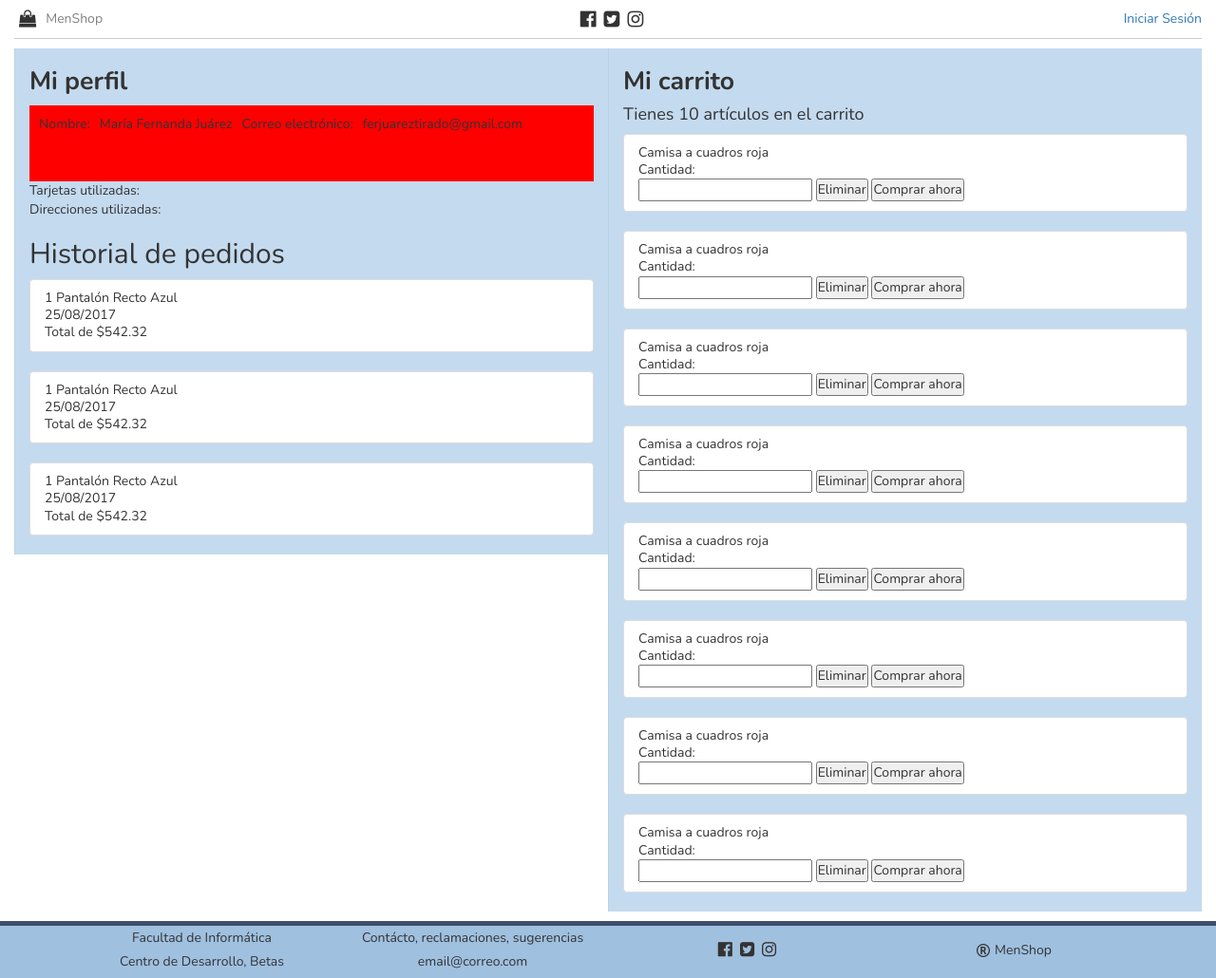
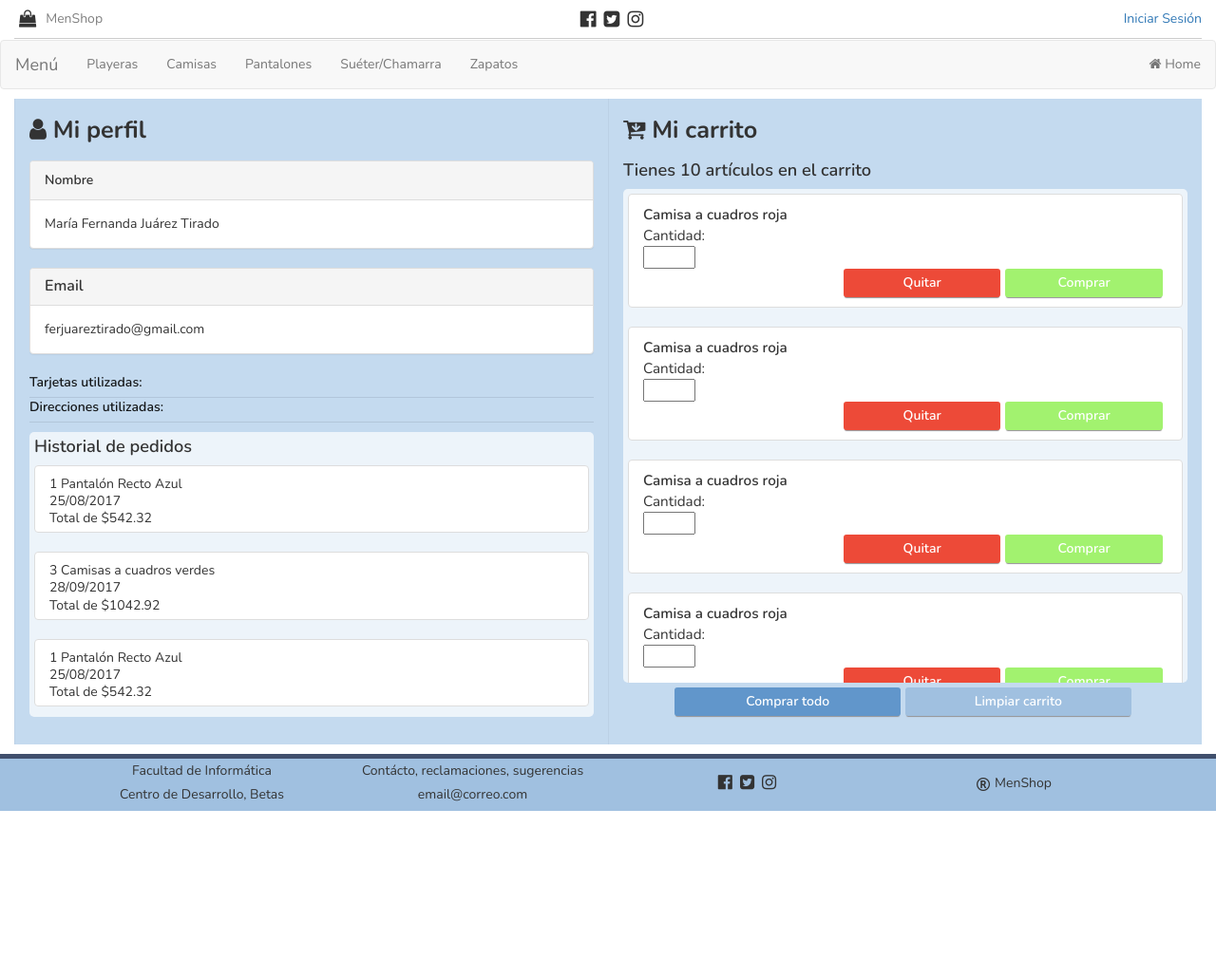
Before and after one commit to Fernandaj22/carrito, a PHP site: page /micart.php in a window 1280 px wide. Shown: the whole page at 95% size. After the commit the page ends 854 px from the top, so only its background shows below. Run offline with PHP 8.4, Linux system fonts and the light colour scheme.

Commit message:
Mi carrito/Perfil

```diff
--- a/css/estilos.css
+++ b/css/estilos.css
@@ -139,7 +139,7 @@ body, html{
 .bannercart{
 	float: left !important;
 	position: relative !important;
-	height: 41px !important;
+	height: 30px !important;
 	display: flex;
 	justify-content: center;
 	align-content: center;
@@ -295,6 +295,14 @@ body, html{
 	background-repeat: cover;
 	margin-bottom: 3px;
 }
+.imgcate0{
+	width: 100%;
+	height: 39px !important;
+	background-position: center;
+	background-size: 100%;
+	background-repeat: cover;
+	margin-bottom: 3px;
+}
 /*B U S C A D O R*/
 .buscador{
 	width: 100%;
@@ -435,34 +443,191 @@ body, html{
 	background: #c4daef;
 	border-left: 1px solid rgba(0,0,0,.04);
 	margin-top: 10px;
+	height: 680px !important;
 }
 .lado6>h2{
 	width: 100% !important;
 	height: 30px !important;
-	float: left !important;
 	position: relative !important;
 	font-weight: 700 !important;
-	font-size: 1.9em;
+	font-size: 1.8em;
+	margin-bottom: 15px;
 }
-.lado6>.personal{
+summary{
 	width: 100%;
-	height: 80px;
+    outline: none;
+    color: rgba(0,0,0,.9);
+    font-weight: 600;
+    border-bottom: .5px solid rgba(0,0,0,.09);
+    padding-bottom: 5px;
+    box-sizing: border-box;
+    cursor: pointer;
+}
+details>p{
+	padding-left: 5px !important;
+	outline: none;
+}
+details summary::-webkit-details-marker {
+    color: rgba(0, 4, 33, .6);
+}
+details{
+	width: 100%;
+}
+.historial{
+	width: 100%;
+	height: 300px;
 	float: left;
 	position: relative;
-	background: red;
+	overflow-y: scroll;
+	margin-top: 10px;
+	padding: 5px;
+	box-sizing: border-box;
+	background: rgba(255,255,255,.7);
+	border-radius: 5px;
 }
-	.personal>p{
+.bold{
+	font-weight: 600;
+}
+.historial>h3{
+	font-size: 1.3em;
+	font-weight: 600;
+	margin-top: 0px !important;
+}
+	::-webkit-scrollbar {
+	  width: 7px;
+	  height: 7px;
+	}
+	::-webkit-scrollbar-button {
+	  width: 0px;
+	  height: 0px;
+	}
+	::-webkit-scrollbar-thumb {
+	  background: #acacac;
+	  border: 0px none #acacac;
+	  border-radius: 50px;
+	}
+	::-webkit-scrollbar-thumb:hover {
+	  background: #acacac;
+	}
+	::-webkit-scrollbar-thumb:active {
+	  background: #acacac;
+	}
+	::-webkit-scrollbar-track {
+	  background: #ffffff;
+	  border: 0px none #ffffff;
+	  border-radius: 50px;
+	}
+	::-webkit-scrollbar-track:hover {
+	  background: #ffffff;
+	}
+	::-webkit-scrollbar-track:active {
+	  background: #ffffff;
+	}
+	::-webkit-scrollbar-corner {
+	  background: transparent;
+	}
+.lado6>h3{
+	font-size: 1.3em;
+	font-weight: 600;
+	margin-top: 0px !important;
+}
+.pedidos{
+	width: 100%;
+	height: 520px;
+	float: left;
+	position: relative;
+	overflow-y: scroll;
+	padding: 5px;
+	box-sizing: border-box;
+	background: rgba(255,255,255,.7);
+	border-radius: 5px;
+}
+.pedidot{
+	height: 120px !important;
+}
+.pedidot>p{
+	font-size: 1.09em;
+	margin-top: 2px !important;
+}
+.list-group-item{
+	cursor: default;
+	padding-bottom: 5px !important;
+}
+/*.select:hover{
+	background: #d1e6fc;
+}*/
+input[type=number]{
+	width: 10% !important;
+	float: left !important;
+	position: relative;
+}
+.opindividual{
+	width: 100% !important;
+	float: right !important;
+}
+	.opindividual>input[type=submit]{
+		width: 30% !important;
+		float: right !important;
+		margin-right: 5px;
+		padding: 5px !important;
+		box-sizing: border-box;
 		height: 30px;
-		float: left;
-		position: relative;
-		margin-left: 10px;
-		margin-top: 10px;
+		border: none;
+		cursor: pointer;
+		color: #fff;
+		font-weight: 600;
+		outline: none;
+		border-radius: 3px;
+		box-shadow: 0px 2px 1px -1px rgba(148,146,148,1);
+	}
+	.colorc{
+		background:#a2f26f !important;
+	}
+	.colore{
+		background:#ed4a38;
+	}
+.opcompra{
+	width: 100%;
+	height: 30px;
+	float: left;
+	position: relative;
+	margin-top: 5px;
+	display: flex;
+	justify-content: center;
+	align-content: center;
+	align-items: center;
+}
+	.opcompra>input[type=submit]{
+		width: 40% !important;
+		float: right !important;
+		padding: 3px !important;
+		margin-right: 5px;
+		box-sizing: border-box;
+		height: 30px;
+		border: none;
+		cursor: pointer;
+		color: #fff;
+		font-weight: 600;
+		outline: none;
+		border-radius: 3px;
+		box-shadow: 0px 2px 1px -1px rgba(148,146,148,1);
+	}
+	.opcompra>input[type=submit]:hover{
+		top: 1px;
+	}
+	.colorc{
+		background:#9cf246;
+	}
+	.colore{
+		background:#ed4a38;
 	}
 /*F O O T E R*/
 footer{
 	background: #a0c0e0 !important;
 	line-height: 15px;
 	margin-top: 10px;
+	bottom: 0px !important;
+	z-index: 9999 !important;
 	display: flex;
 	justify-content: center;
 	align-items: center;
--- a/micart.php
+++ b/micart.php
@@ -28,15 +28,53 @@
 		</div>
 	</header>
 
-	<div class="container bannercart"></div>
+	<div class="container-fluid">
+		<div class="col-xs-12 imgcate0 img-responsive" id="top"></div>
+	</div>
+
+	<nav class="navbar navbar-default border" role="navigation">
+  		<div class="navbar-header txto">
+    		<button type="button" class="navbar-toggle" data-toggle="collapse" data-target=".navbar-collapse">
+      		<span class="icon-bar"></span>
+      		<span class="icon-bar"></span>
+      		<span class="icon-bar"></span>
+    		</button>
+    		 <a class="navbar-brand" href="" style="cursor:default;">Menú</a>
+  		</div>
+
+  		<div class="navbar-collapse collapse container">
+	   		<ul class="nav navbar-nav navbar-left right">
+		     	 <li class="hover"><a href="#">Playeras</a></li>
+		      	 <li class="hover"><a href="camisas.php">Camisas</a></li>
+		      	 <li class="hover"><a href="pantalones.php">Pantalones</a></li>
+		      	 <li class="hover"><a href="chamarras.php">Suéter/Chamarra</a></li>
+		      	 <li class="hover"><a href="zapatos.php">Zapatos</a></li>
+	    	</ul>
+
+	    	<ul class="nav navbar-nav navbar-right home">
+        		<li class="hover"><a href="principal.php"><i class="fa fa-home" aria-hidden="true"></i> Home</a></li>
+    		</ul>
+ 		</div>
+	</nav>
 
 	<div class="container-fluid">
 		<div class="col-xs-12 col-sm-6 col-md-6 col-lg-6 lado6">
-			<h2>Mi perfil</h2>
+			<h2><i class="fa fa-user" aria-hidden="true"></i> Mi perfil</h2>
 
-			<div class="personal">
-				<p>Nombre: </p> <p>María Fernanda Juárez</p>
-				<p>Correo electrónico: </p> <p>ferjuareztirado@gmail.com</p>
+			<div class="panel panel-default personal">
+			  <div class="panel-heading bold">Nombre</div>
+			  <div class="panel-body">
+			    María Fernanda Juárez Tirado
+			  </div>
+			</div>
+
+			<div class="panel panel-default">
+			  <div class="panel-heading">
+			    <h3 class="panel-title bold">Email</h3>
+			  </div>
+			  <div class="panel-body">
+			    ferjuareztirado@gmail.com
+			  </div>
 			</div>
 
 			<details>
@@ -51,16 +89,23 @@
 			  <summary>Direcciones utilizadas: </summary>
 			  <p>Av. Pie de la Cuesta 2015-A no. 117 condominio Tamayo, Querétaro, Qro.</p>
 			  <p>Av. Pie de la Cuesta 2015-A no. 117 condominio Tamayo, Querétaro, Qro.</p>
-			  <p>Av. Pie de la Cuesta 2015-A no. 117 condominio Tamayo, Querétaro, Qro.</p>0 bhhhhhhhhhhhhhhn
+			  <p>Av. Pie de la Cuesta 2015-A no. 117 condominio Tamayo, Querétaro, Qro.</p>
 			</details>
 
-			<div>
-				<h2>Historial de pedidos</h2>
+			<div class="historial">
+				<h3>Historial de pedidos</h3>
 				<div class="list-group">
 				  <div class="list-group-item">
 				    <p class="list-group-item-text">1 Pantalón Recto Azul</p>
 				    <p class="list-group-item-text">25/08/2017</p>
 				    <p class="list-group-item-text">Total de $542.32</p>
+				  </div>
+				</div>
+				<div class="list-group">
+				  <div class="list-group-item">
+				    <p class="list-group-item-text">3 Camisas a cuadros verdes</p>
+				    <p class="list-group-item-text">28/09/2017</p>
+				    <p class="list-group-item-text">Total de $1042.92</p>
 				  </div>
 				</div>
 				<div class="list-group">
@@ -72,83 +117,71 @@
 				</div>
 				<div class="list-group">
 				  <div class="list-group-item">
-				    <p class="list-group-item-text">1 Pantalón Recto Azul</p>
-				    <p class="list-group-item-text">25/08/2017</p>
-				    <p class="list-group-item-text">Total de $542.32</p>
+				    <p class="list-group-item-text">3 Camisas a cuadros verdes</p>
+				    <p class="list-group-item-text">28/09/2017</p>
+				    <p class="list-group-item-text">Total de $1042.92</p>
 				  </div>
 				</div>
 			</div>
 		</div>
 
 		<div class="col-xs-12 col-sm-6 col-md-6 col-lg-6 lado6">
-			<h2>Mi carrito</h2>
+			<h2><i class="fa fa-cart-arrow-down" aria-hidden="true"></i> Mi carrito</h2>
 
-			<h4>Tienes 10 artículos en el carrito</h4>
-			<div>
+			<h3>Tienes 10 artículos en el carrito</h3>
+			<div class="pedidos">
 				<div class="list-group">
-				  <div class="list-group-item">
-				    <p class="list-group-item-text">Camisa a cuadros roja</p>
-				    <p class="list-group-item-text">Cantidad: </p> <input type="number" name="">
-				    <input type="submit" name="" value="Eliminar">
-				    <input type="submit" name="" value="Comprar ahora">
+				  <div class="list-group-item select pedidot">
+				    <p class="list-group-item-text bold">Camisa a cuadros roja</p>
+					<p class="list-group-item-text">Cantidad:</p>
+					<input type="number" name="" min="0">
+					<div class="opindividual">
+						<input type="submit" name="" value="Comprar" class="colorc">
+					    <input type="submit" name="" value="Quitar" class="colore">
+					</div>
 				  </div>
 				</div>
+
 				<div class="list-group">
-				  <div class="list-group-item">
-				    <p class="list-group-item-text">Camisa a cuadros roja</p>
-				    <p class="list-group-item-text">Cantidad: </p> <input type="number" name="">
-				    <input type="submit" name="" value="Eliminar">
-				    <input type="submit" name="" value="Comprar ahora">
+				  <div class="list-group-item select pedidot">
+				    <p class="list-group-item-text bold">Camisa a cuadros roja</p>
+					<p class="list-group-item-text">Cantidad:</p>
+					<input type="number" name="" min="0">
+					<div class="opindividual">
+						<input type="submit" name="" value="Comprar" class="colorc">
+					    <input type="submit" name="" value="Quitar" class="colore">
+					</div>
 				  </div>
 				</div>
+
 				<div class="list-group">
-				  <div class="list-group-item">
-				    <p class="list-group-item-text">Camisa a cuadros roja</p>
-				    <p class="list-group-item-text">Cantidad: </p> <input type="number" name="">
-				    <input type="submit" name="" value="Eliminar">
-				    <input type="submit" name="" value="Comprar ahora">
+				  <div class="list-group-item select pedidot">
+				    <p class="list-group-item-text bold">Camisa a cuadros roja</p>
+					<p class="list-group-item-text">Cantidad:</p>
+					<input type="number" name="" min="0">
+					<div class="opindividual">
+						<input type="submit" name="" value="Comprar" class="colorc">
+					    <input type="submit" name="" value="Quitar" class="colore">
+					</div>
 				  </div>
 				</div>
+
 				<div class="list-group">
-				  <div class="list-group-item">
-				    <p class="list-group-item-text">Camisa a cuadros roja</p>
-				    <p class="list-group-item-text">Cantidad: </p> <input type="number" name="">
-				    <input type="submit" name="" value="Eliminar">
-				    <input type="submit" name="" value="Comprar ahora">
+				  <div class="list-group-item select pedidot">
+				    <p class="list-group-item-text bold">Camisa a cuadros roja</p>
+					<p class="list-group-item-text">Cantidad:</p>
+					<input type="number" name="" min="0">
+					<div class="opindividual">
+						<input type="submit" name="" value="Comprar" class="colorc">
+					    <input type="submit" name="" value="Quitar" class="colore">
+					</div>
 				  </div>
 				</div>
-				<div class="list-group">
-				  <div class="list-group-item">
-				    <p class="list-group-item-text">Camisa a cuadros roja</p>
-				    <p class="list-group-item-text">Cantidad: </p> <input type="number" name="">
-				    <input type="submit" name="" value="Eliminar">
-				    <input type="submit" name="" value="Comprar ahora">
-				  </div>
-				</div>
-				<div class="list-group">
-				  <div class="list-group-item">
-				    <p class="list-group-item-text">Camisa a cuadros roja</p>
-				    <p class="list-group-item-text">Cantidad: </p> <input type="number" name="">
-				    <input type="submit" name="" value="Eliminar">
-				    <input type="submit" name="" value="Comprar ahora">
-				  </div>
-				</div>
-				<div class="list-group">
-				  <div class="list-group-item">
-				    <p class="list-group-item-text">Camisa a cuadros roja</p>
-				    <p class="list-group-item-text">Cantidad: </p> <input type="number" name="">
-				    <input type="submit" name="" value="Eliminar">
-				    <input type="submit" name="" value="Comprar ahora">
-				  </div>
-				</div>
-				<div class="list-group">
-				  <div class="list-group-item">
-				    <p class="list-group-item-text">Camisa a cuadros roja</p>
-				    <p class="list-group-item-text">Cantidad: </p> <input type="number" name="">
-				    <input type="submit" name="" value="Eliminar">
-				    <input type="submit" name="" value="Comprar ahora">
-				  </div>
-				</div>
+			</div>
+
+			<div class="opcompra">
+				<input type="submit" name="" value="Comprar todo" class="color0">
+				<input type="submit" name="" value="Limpiar carrito" class="color1">
 			</div>
 		</div>
 	</div>
```
